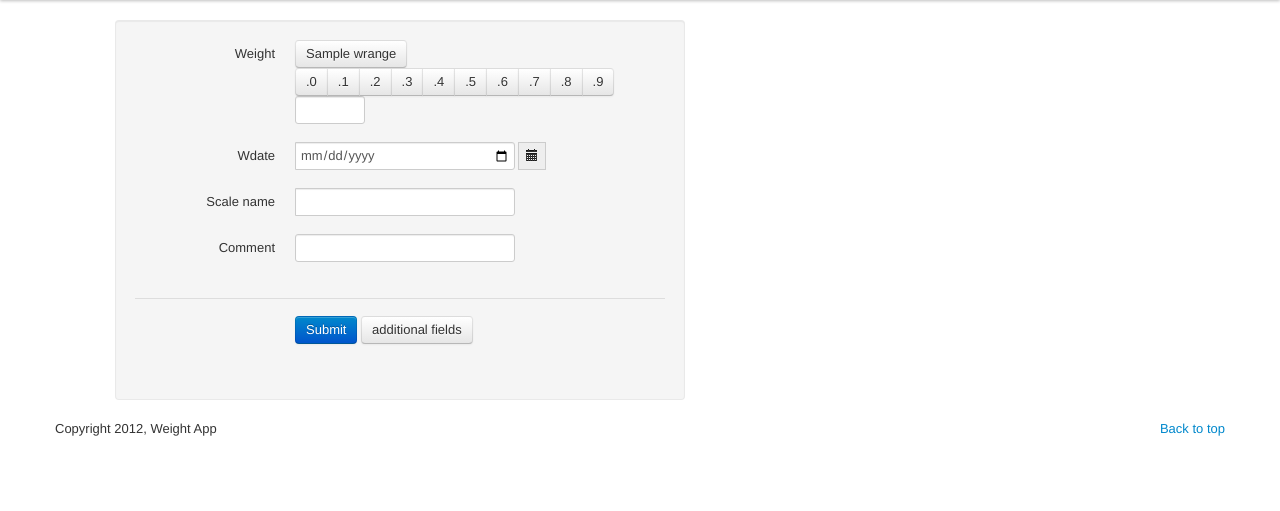
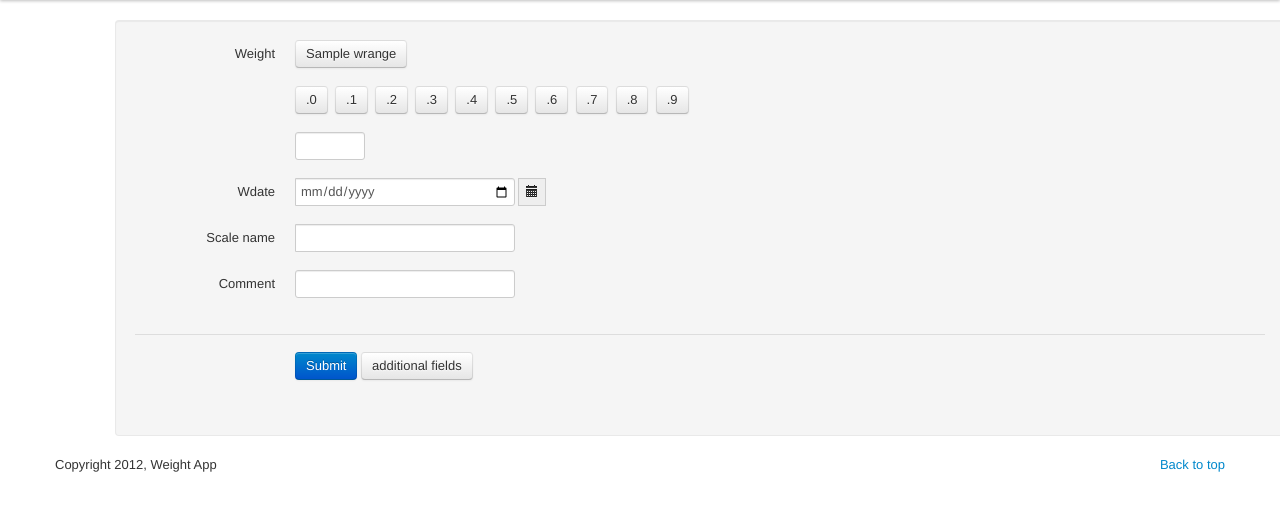
Before and after one commit to mfa/weight-app, a Flask app: template weight/templates/weight_edit.html in a window 1280 px wide. Shown: the part 40-551 px from the top of the page. Run offline with Flask 2, Linux system fonts and the light colour scheme; the template is opened without the code that fills it: most values are stand-ins (such as "Sample title", 1, 10 or a date in 2020); form fields are guessed from the names that the template uses; parts of the project's set-up code (start-up, migrations or seed data) failed here and were passed over; some libraries are stand-ins or nearby versions.

Commit message:
increase space between buttons to avoid zoom on android 4.x (nexus7)

```diff
--- a/weight/templates/weight_edit.html
+++ b/weight/templates/weight_edit.html
@@ -11,7 +11,7 @@ $('#hidefields').collapse({
   toggle: true
 })
 
-$('div.btn-group[data-toggle-name=*]').each(function(){
+$('div.btn-group-marker[data-toggle-name=*]').each(function(){
     var group   = $(this);
     var form    = group.parents('form').eq(0);
     var name    = group.attr('data-toggle-name');
@@ -51,7 +51,7 @@ $('div.btn-group[data-toggle-name=*]').each(function(){
 {% endblock %}
 
 {% block body %}
-  <div id="content" class="span6">
+  <div id="content" class="span12">
 <form method="POST" action="{{ request.path }}" class="well form-horizontal">
 
   {% set xfield=form.weight %}
@@ -59,15 +59,15 @@ $('div.btn-group[data-toggle-name=*]').each(function(){
     <label for="{{ xfield.name }}" class="control-label">{{ xfield.label.text }}
       {% if xfield.flags.required %}<abbr title="Required field.">*</abbr>{% endif %}</label>
     <div class="controls" id="{{ xfield.name }}-div">
-      <div style="line-height: 0px;">
-	<div class="btn-group" data-toggle-name="weight-int" data-toggle="buttons-radio">
+      <div style="lineX-height: 0px;">
+	<div class="btn-group-marker" data-toggle-name="weight-int" data-toggle="buttons-radio">
 	  {% for i in wrange -%}
-	  <button type="button" value="{{ i }}" class="btn" data-toggle="button">{{ i }}</button>
+	  <button type="button" value="{{ i }}" class="btn" data-toggle="button">{{ i }}</button>&nbsp;
 	  {% endfor %}
 	</div><br/>
-	<div class="btn-group" data-toggle-name="weight-frac" data-toggle="buttons-radio">
+	<div class="btn-group-marker" data-toggle-name="weight-frac" data-toggle="buttons-radio">
 	  {% for i in range(0,10) -%}
-	  <button type="button" value="{{ i }}" class="btn" data-toggle="button">.{{ i }}</button>
+	  <button type="button" value="{{ i }}" class="btn" data-toggle="button">.{{ i }}</button>&nbsp;
 	  {% endfor %}
 	</div><br/>
       </div>
```
